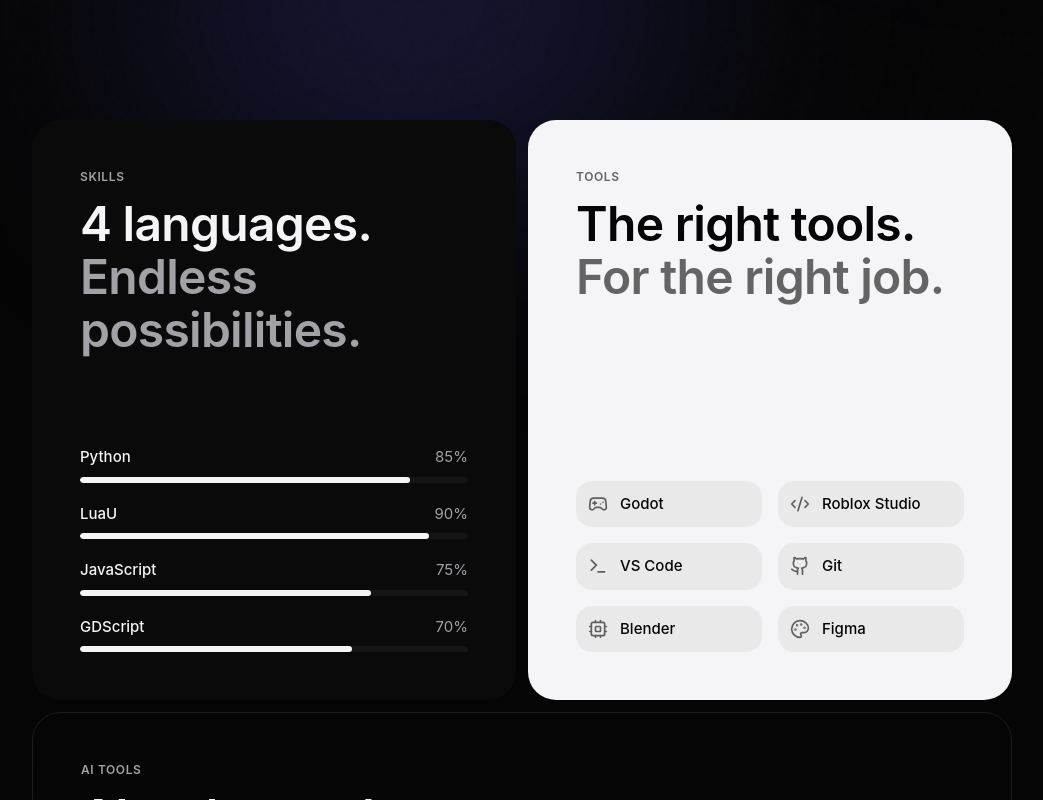
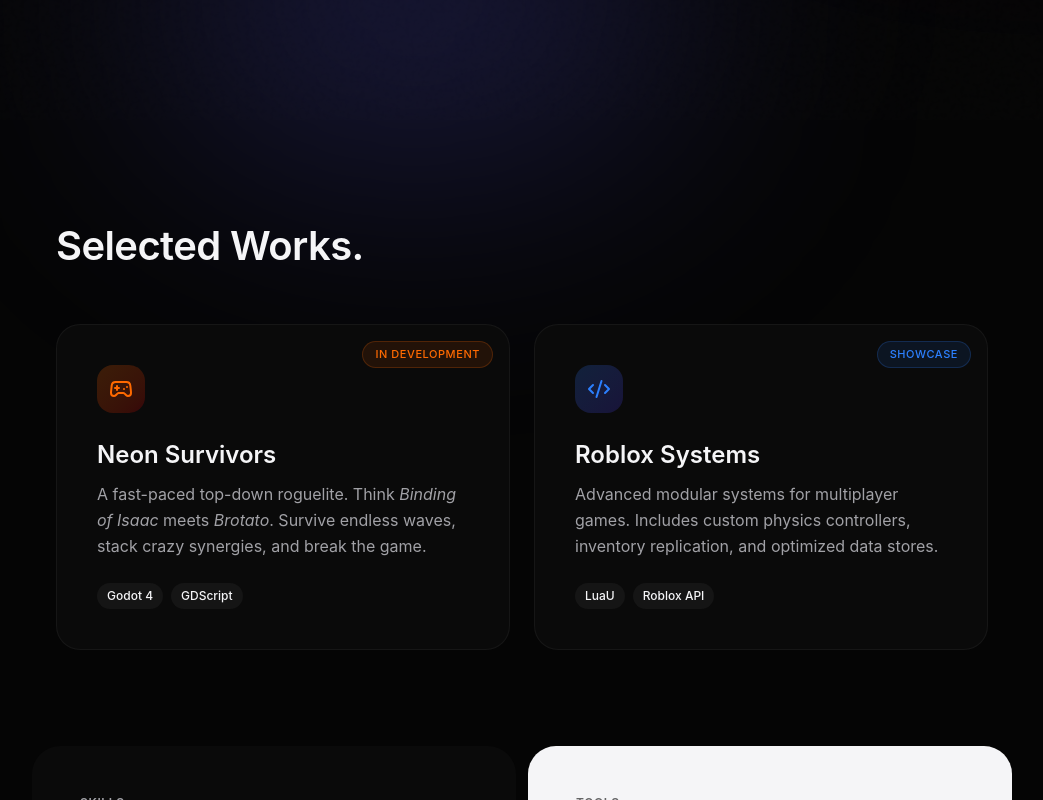
Before and after one commit to SnoW-099/Portofolio-Snow, a Next.js app: page / in a window 1280 px wide. Shown: the part 680-1480 px from the top of the page, without its empty margins (118-1161 px from the left). Built offline with nearby package versions, Linux system fonts and the light colour scheme.

Commit message:
Feat: Add Selected Works section and Fix Dark Mode

```diff
--- a/app/layout.tsx
+++ b/app/layout.tsx
@@ -38,7 +38,7 @@ export default function RootLayout({
   children: React.ReactNode
 }>) {
   return (
-    <html lang="en" className={inter.variable}>
+    <html lang="en" className={`${inter.variable} dark`}>
       <body className="font-sans antialiased">{children}</body>
     </html>
   )
--- a/app/page.tsx
+++ b/app/page.tsx
@@ -243,6 +243,72 @@ export default function Portfolio() {
             >
               <div className="w-5 h-8 sm:w-6 sm:h-10 rounded-full border-2 border-border flex justify-center p-2">
                 <div className="w-1 h-2 bg-muted-foreground rounded-full animate-scroll-bounce" />
+              </div>
+            </div>
+          </div>
+        </section>
+
+        {/* Selected Works Section */}
+        <section className="px-4 sm:px-6 py-12 sm:py-24 max-w-[980px] mx-auto">
+          <h2
+            className="text-[32px] sm:text-[40px] font-semibold tracking-[-0.015em] mb-8 sm:mb-12 text-foreground"
+            style={{
+              opacity: isLoaded ? 1 : 0,
+              transform: isLoaded ? "translateY(0)" : "translateY(30px)",
+              transition: "all 1s cubic-bezier(0.16, 1, 0.3, 1) 0.8s",
+            }}
+          >
+            Selected Works.
+          </h2>
+
+          <div className="grid grid-cols-1 md:grid-cols-2 gap-4 sm:gap-6">
+            <div
+              className="group relative overflow-hidden rounded-[24px] bg-card border border-white/5 p-8 sm:p-10 hover:border-white/20 transition-all duration-500 hover:shadow-[0_0_50px_-12px_rgba(0,0,0,0.2)] dark:hover:shadow-[0_0_50px_-12px_rgba(255,255,255,0.1)]"
+              style={{
+                opacity: isLoaded ? 1 : 0,
+                transform: isLoaded ? "translateY(0)" : "translateY(40px)",
+                transition: "all 1s cubic-bezier(0.16, 1, 0.3, 1) 1s",
+              }}
+            >
+              <div className="absolute top-4 right-4 px-3 py-1 rounded-full bg-orange-500/10 border border-orange-500/20 text-orange-500 text-[11px] font-medium uppercase tracking-wider">
+                In Development
+              </div>
+              <div className="w-12 h-12 rounded-2xl bg-gradient-to-br from-orange-500/20 to-red-600/20 flex items-center justify-center mb-6 text-orange-500">
+                <Gamepad2 className="w-6 h-6" />
+              </div>
+              <h3 className="text-[24px] font-semibold mb-2 text-foreground">Neon Survivors</h3>
+              <p className="text-[15px] sm:text-[16px] text-muted-foreground leading-relaxed mb-6">
+                A fast-paced top-down roguelite. Think <em>Binding of Isaac</em> meets <em>Brotato</em>.
+                Survive endless waves, stack crazy synergies, and break the game.
+              </p>
+              <div className="flex flex-wrap gap-2 mt-auto">
+                <span className="text-[12px] font-medium px-2.5 py-1 rounded-md bg-secondary text-secondary-foreground">Godot 4</span>
+                <span className="text-[12px] font-medium px-2.5 py-1 rounded-md bg-secondary text-secondary-foreground">GDScript</span>
+              </div>
+            </div>
+
+            <div
+              className="group relative overflow-hidden rounded-[24px] bg-card border border-white/5 p-8 sm:p-10 hover:border-white/20 transition-all duration-500 hover:shadow-[0_0_50px_-12px_rgba(0,0,0,0.2)] dark:hover:shadow-[0_0_50px_-12px_rgba(255,255,255,0.1)]"
+              style={{
+                opacity: isLoaded ? 1 : 0,
+                transform: isLoaded ? "translateY(0)" : "translateY(40px)",
+                transition: "all 1s cubic-bezier(0.16, 1, 0.3, 1) 1.1s",
+              }}
+            >
+              <div className="absolute top-4 right-4 px-3 py-1 rounded-full bg-blue-500/10 border border-blue-500/20 text-blue-500 text-[11px] font-medium uppercase tracking-wider">
+                Showcase
+              </div>
+              <div className="w-12 h-12 rounded-2xl bg-gradient-to-br from-blue-500/20 to-indigo-600/20 flex items-center justify-center mb-6 text-blue-500">
+                <Code2 className="w-6 h-6" />
+              </div>
+              <h3 className="text-[24px] font-semibold mb-2 text-foreground">Roblox Systems</h3>
+              <p className="text-[15px] sm:text-[16px] text-muted-foreground leading-relaxed mb-6">
+                Advanced modular systems for multiplayer games. Includes custom physics controllers,
+                inventory replication, and optimized data stores.
+              </p>
+              <div className="flex flex-wrap gap-2 mt-auto">
+                <span className="text-[12px] font-medium px-2.5 py-1 rounded-md bg-secondary text-secondary-foreground">LuaU</span>
+                <span className="text-[12px] font-medium px-2.5 py-1 rounded-md bg-secondary text-secondary-foreground">Roblox API</span>
               </div>
             </div>
           </div>
```
